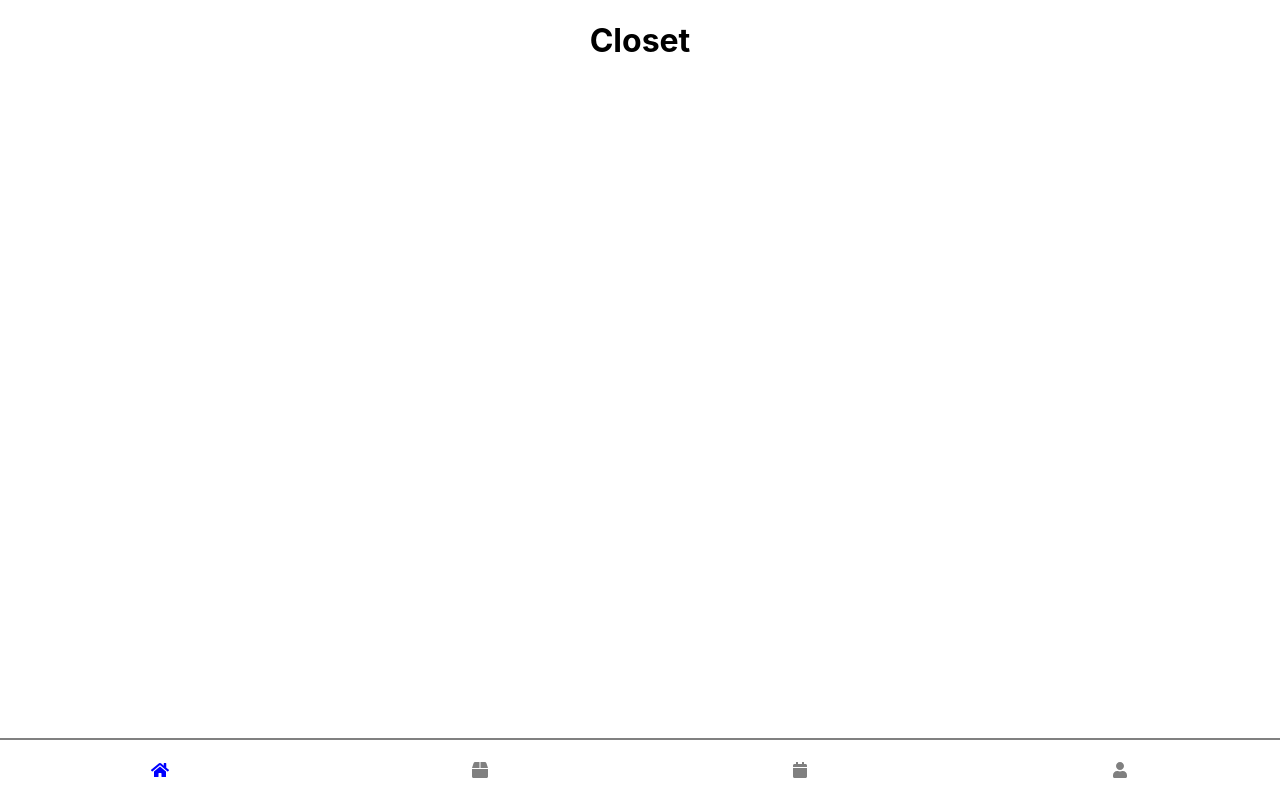
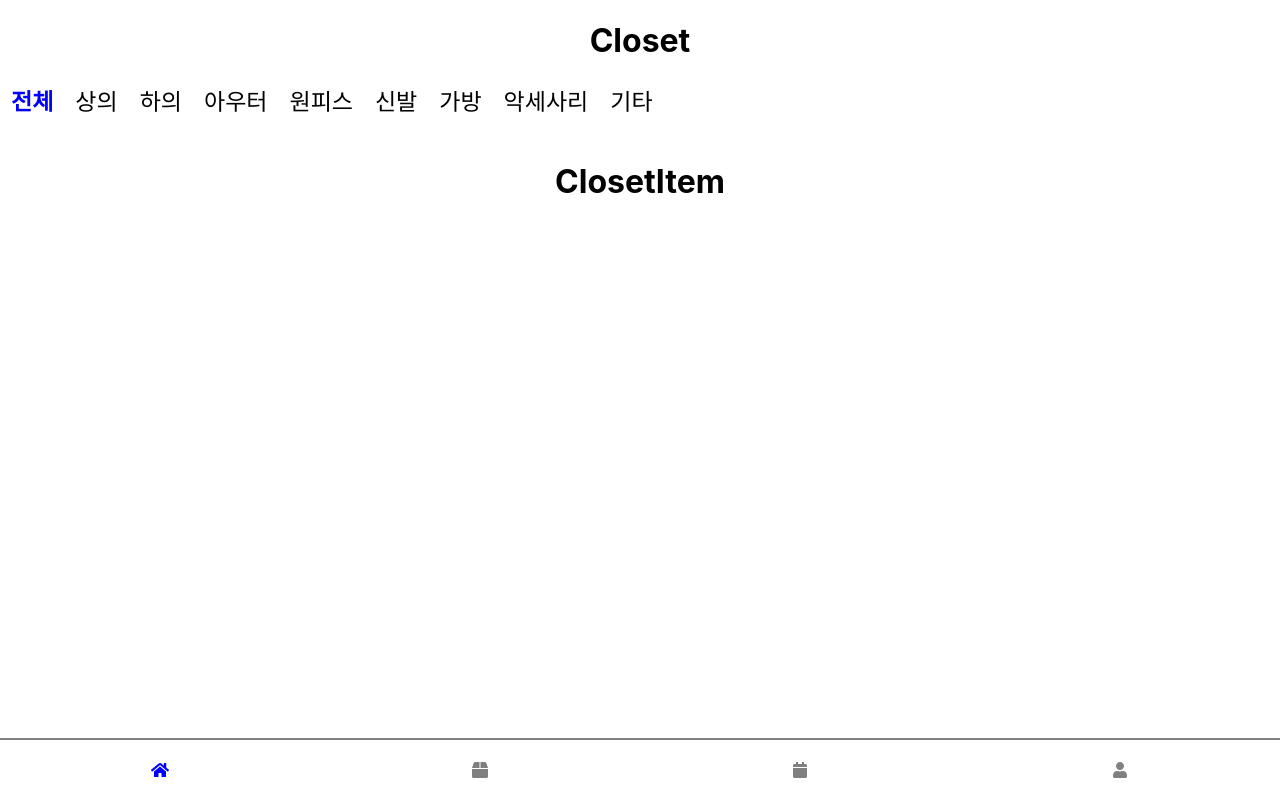
Before and after one commit to syd06097/HandCloset_Frontend, a React (Create React App) app in the folder frontend/: page /Closet in a window 1280 px wide. Built offline with nearby package versions, Linux system fonts and the light colour scheme.

Commit message:
chanho
update

```diff
--- a/frontend/package.json
+++ b/frontend/package.json
@@ -13,6 +13,7 @@
     "react-dom": "^17.0.2",
     "react-router-dom": "^6.10.0",
     "react-scripts": "4.0.3",
+    "styled-components": "^5.3.10",
     "web-vitals": "^1.0.1"
   },
   "scripts": {
--- /dev/null
+++ b/frontend/src/components/CategoryMenu.js
@@ -0,0 +1,76 @@
+import { useState } from "react";
+import "../css/Menu.css";
+const categories = [
+  {
+    name: "전체",
+    subcategories: [],
+  },
+  {
+    name: "상의",
+    subcategories: ["티셔츠", "블라우스/셔츠", "맨투맨/후디", "니트"],
+  },
+  {
+    name: "하의",
+    subcategories: ["치마", "바지", "청바지", "트레이닝/조거"],
+  },
+  {
+    name: "아우터",
+    subcategories: ["코트", "자켓/점퍼", "패딩", "후드 집업", "가디건/베스트"],
+  },
+  {
+    name: "원피스",
+    subcategories: [],
+  },
+  {
+    name: "신발",
+    subcategories: ["운동화", "구두", "부츠", "샌들"],
+  },
+  {
+    name: "가방",
+    subcategories: ["백팩", "숄더/토트백", "크로스백", "클러치"],
+  },
+  {
+    name: "악세사리",
+    subcategories: [
+      "모자",
+      "양말",
+      "쥬얼리/시계",
+      "머플러/스카프",
+      "벨트",
+      "기타",
+    ],
+  },
+  {
+    name: "기타",
+    subcategories: ["이너웨어", "잠옷", "수영복"],
+  },
+];
+
+function CategoryMenu() {
+  const [activeCategory, setActiveCategory] = useState(categories[0].name);
+
+  return (
+    <div>
+      <ol>
+        {categories.map((category) => (
+          <li
+            key={category.name}
+            className={activeCategory === category.name ? "active" : ""}
+            onClick={() => setActiveCategory(category.name)}
+          >
+            {category.name}
+          </li>
+        ))}
+      </ol>
+      <ul>
+        {categories
+          .find((category) => category.name === activeCategory)
+          .subcategories.map((subcategory) => (
+            <li key={subcategory}>{subcategory}</li>
+          ))}
+      </ul>
+    </div>
+  );
+}
+
+export default CategoryMenu;
--- /dev/null
+++ b/frontend/src/components/ClosetItem.js
@@ -0,0 +1,11 @@
+import React from "react";
+
+const ClosetItem = () => {
+  return (
+    <div>
+      <h1>ClosetItem</h1>
+    </div>
+  );
+};
+
+export default ClosetItem;
--- /dev/null
+++ b/frontend/src/css/Menu.css
@@ -0,0 +1,36 @@
+ul {
+  list-style: none;
+  padding: 0;
+  margin-right: 11px;
+  display: flex;
+  font-size: 15px;
+  overflow: auto;
+  white-space: nowrap;
+}
+ol {
+  list-style: none;
+  padding: 0;
+  margin-right: 11px;
+  display: flex;
+  font-size: 23px;
+  overflow: auto;
+  white-space: nowrap;
+}
+
+li {
+  cursor: pointer;
+  margin-left: 11px;
+  margin-right: 11px;
+}
+
+li:last-child {
+  margin-right: 0;
+}
+
+li.active {
+  font-weight: bold;
+}
+
+ul + ul {
+  margin-top: 10px;
+}
--- a/frontend/src/pages/Closet.jsx
+++ b/frontend/src/pages/Closet.jsx
@@ -1,9 +1,12 @@
 import React from "react";
-
+import CategoryMenu from "../components/CategoryMenu";
+import ClosetItem from "../components/ClosetItem";
 const Closet = () => {
   return (
     <div>
       <h1>Closet</h1>
+      <CategoryMenu />
+      <ClosetItem />
     </div>
   );
 };
```
Also changed, not shown: 2 other files (tests, documents, lock files or other folders).
